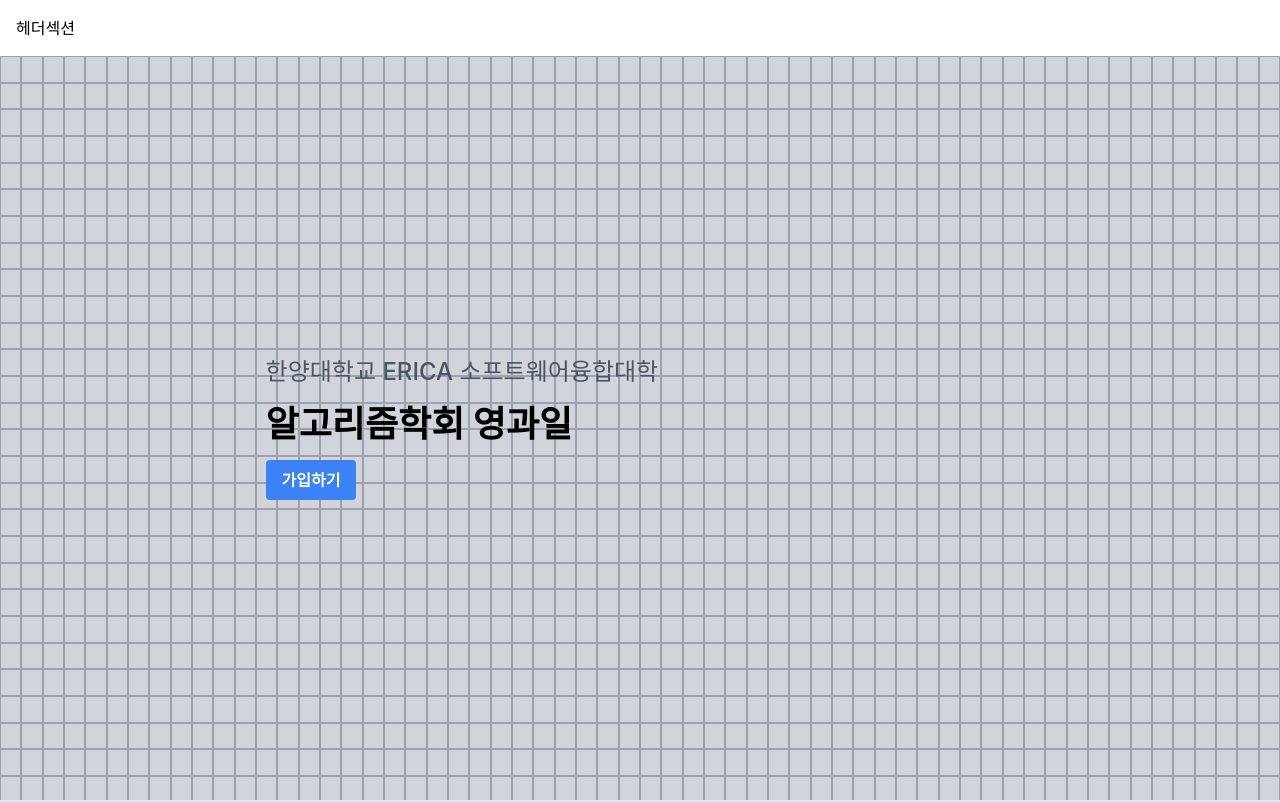
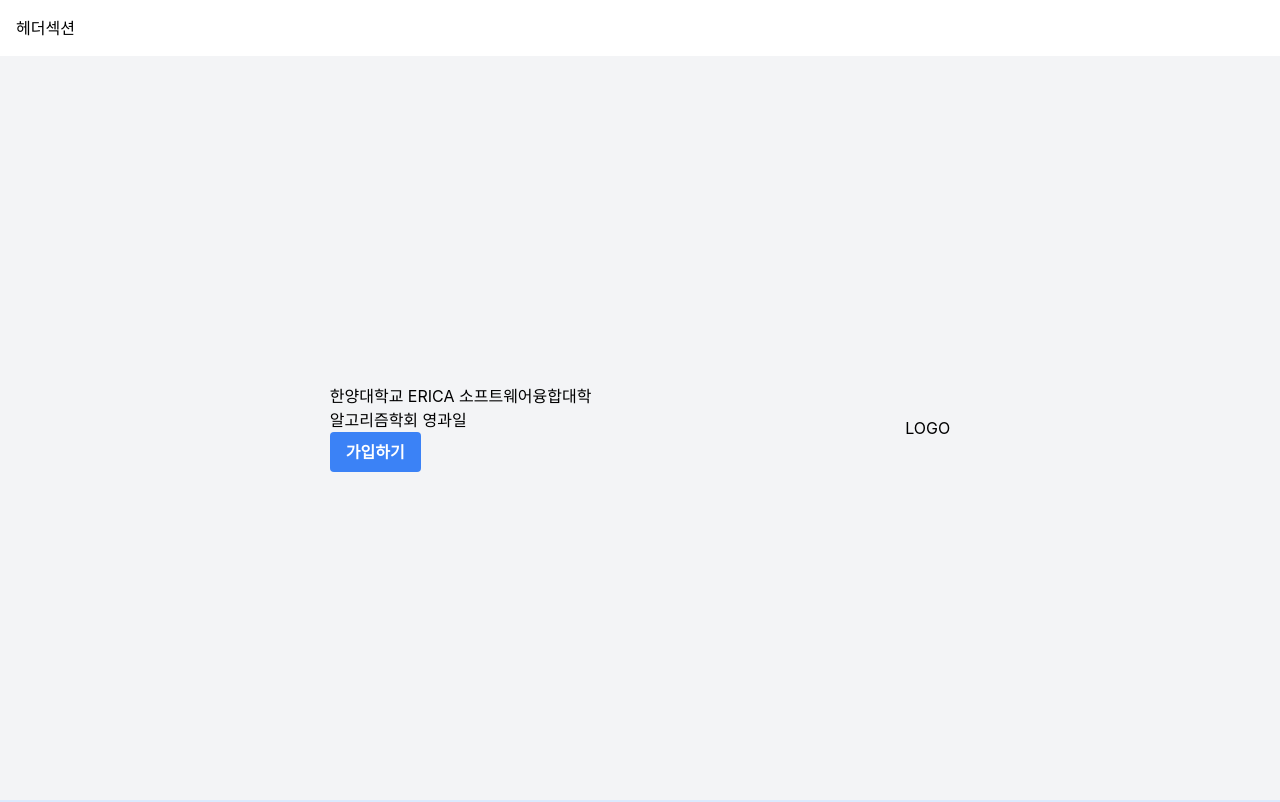
Before and after one commit to ZERONE-HOMEPAGE/client, a React (Vite) app: page / in a window 1280 px wide. Shown: the top 802 px of the page. Built offline with nearby package versions, Linux system fonts and the light colour scheme; a web font is replaced by a local one.

Commit message:
revert: Hero컴포넌트 원래상태로 되돌림

```diff
--- a/src/components/sections/MainPage/Hero.tsx
+++ b/src/components/sections/MainPage/Hero.tsx
@@ -1,39 +1,14 @@
 
 import Button from "@/components/ui/Button";
-
-const PIXEL_COLS = 60;
-const PIXEL_ROWS = 30;
-const pixelArray = new Array(PIXEL_COLS * PIXEL_ROWS).fill(0);
-
-
-
-
 export default function Hero() {
-
-
     return (
-        <div className="relative flex flex-row items-center justify-start p-4 bg-gray-100 h-full overflow-hidden">
-            <div className="absolute inset-0 z-0">
-                {
-                    pixelArray.map((_, index) => (
-                        <div
-                            key={index}
-                            className="absolute bg-gray-300 border border-gray-400"
-                            style={{
-                                width: `${100/PIXEL_COLS}vw`,
-                                height: `${100/PIXEL_ROWS}vh`,
-                                left: `${(index % PIXEL_COLS) * (100/PIXEL_COLS)}vw`,
-                                top: `${Math.floor(index / PIXEL_COLS) * (100/PIXEL_ROWS)}vh`
-                            }}
-                        />
-                    ))
-                }
-            </div>
-            <div className="relative flex flex-col ml-[20%] items-start gap-4 z-10">
-                <p className="text-2xl text-gray-600 font-medium">한양대학교 ERICA 소프트웨어융합대학</p>
-                <h1 className="text-4xl text-black font-bold">알고리즘학회 영과일</h1>
+        <div className="flex flex-row items-center justify-evenly p-4 bg-gray-100 h-full">
+            <div>
+                <p>한양대학교 ERICA 소프트웨어융합대학</p>
+                <h1>알고리즘학회 영과일</h1>
                 <Button variant="primary">가입하기</Button>
             </div>
+            <div>LOGO</div>
         </div>
     );
 }
```
